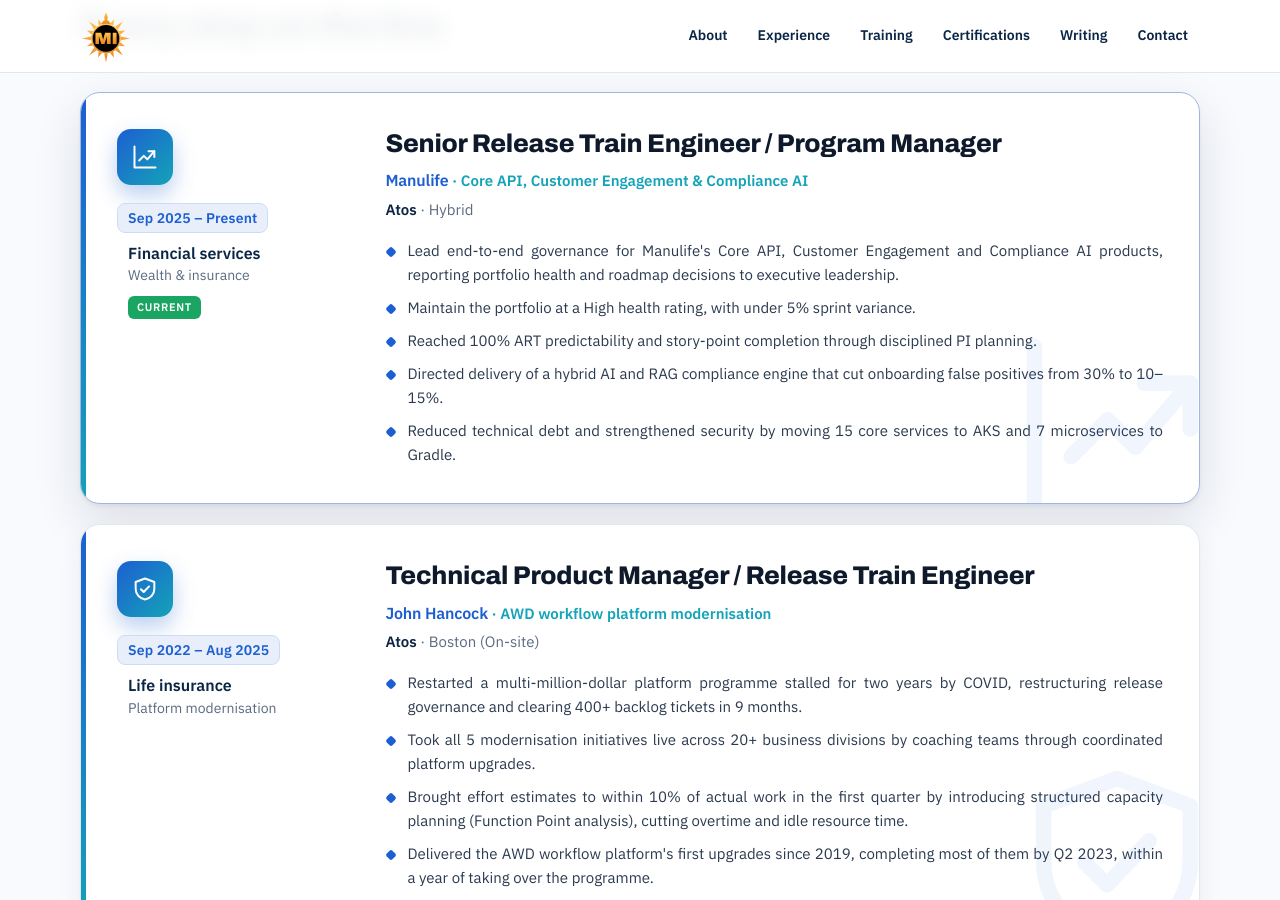
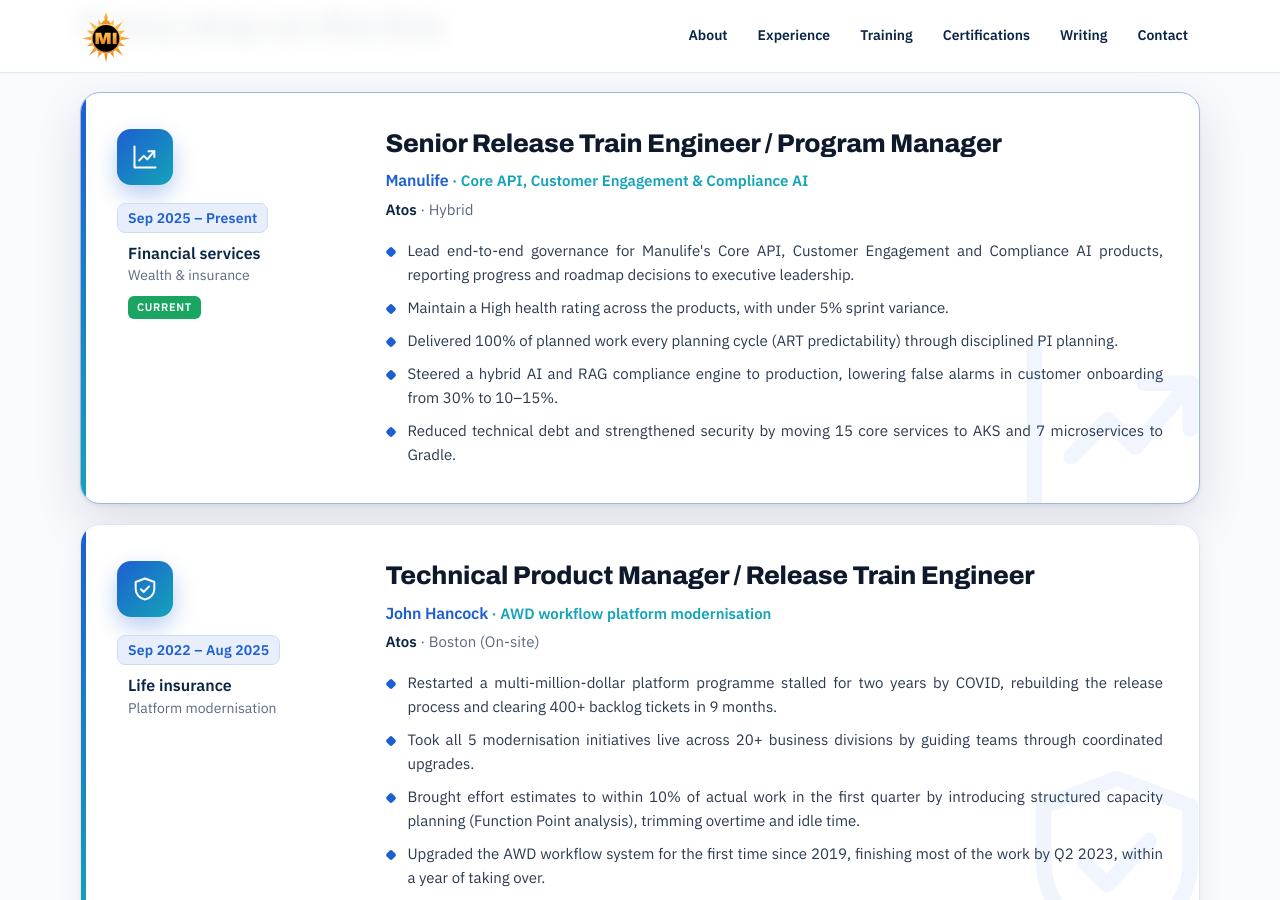
Before and after one commit to Madhan-I/Madhan-I.github.io, a Jekyll site: the page built from index.html, in a window 1280 px wide and 900 px high, scrolled down 2007 px. Built offline with Jekyll 4.4.1, drawn with Linux system fonts in a browser that asks for light colours; some of the changed text lies outside the part shown.

Commit message:
Experience bullets: unique verbs, no repeated wording, clearer claims
Co-Authored-By: Claude Opus 5.5 <noreply@anthropic.com>
Claude-Session: https://claude.ai/code/session_01MFRrTt7LBDdX57m85KHNGp

```diff
--- a/_data/profile.yml
+++ b/_data/profile.yml
@@ -96,10 +96,10 @@ experience:
     project: "Core API, Customer Engagement & Compliance AI"
     current: true
     points:
-      - Lead end-to-end governance for Manulife's Core API, Customer Engagement and Compliance AI products, reporting portfolio health and roadmap decisions to executive leadership.
-      - Maintain the portfolio at a High health rating, with under 5% sprint variance.
-      - Reached 100% ART predictability and story-point completion through disciplined PI planning.
-      - Directed delivery of a hybrid AI and RAG compliance engine that cut onboarding false positives from 30% to 10–15%.
+      - Lead end-to-end governance for Manulife's Core API, Customer Engagement and Compliance AI products, reporting progress and roadmap decisions to executive leadership.
+      - Maintain a High health rating across the products, with under 5% sprint variance.
+      - Delivered 100% of planned work every planning cycle (ART predictability) through disciplined PI planning.
+      - Steered a hybrid AI and RAG compliance engine to production, lowering false alarms in customer onboarding from 30% to 10–15%.
       - Reduced technical debt and strengthened security by moving 15 core services to AKS and 7 microservices to Gradle.
   - dates: Sep 2022 – Aug 2025
     title: Technical Product Manager / Release Train Engineer
@@ -110,10 +110,10 @@ experience:
     detail: Boston (On-site)
     project: "AWD workflow platform modernisation"
     points:
-      - "Restarted a multi-million-dollar platform programme stalled for two years by COVID, restructuring release governance and clearing 400+ backlog tickets in 9 months."
-      - "Took all 5 modernisation initiatives live across 20+ business divisions by coaching teams through coordinated platform upgrades."
-      - "Brought effort estimates to within 10% of actual work in the first quarter by introducing structured capacity planning (Function Point analysis), cutting overtime and idle resource time."
-      - "Delivered the AWD workflow platform's first upgrades since 2019, completing most of them by Q2 2023, within a year of taking over the programme."
+      - "Restarted a multi-million-dollar platform programme stalled for two years by COVID, rebuilding the release process and clearing 400+ backlog tickets in 9 months."
+      - "Took all 5 modernisation initiatives live across 20+ business divisions by guiding teams through coordinated upgrades."
+      - "Brought effort estimates to within 10% of actual work in the first quarter by introducing structured capacity planning (Function Point analysis), trimming overtime and idle time."
+      - "Upgraded the AWD workflow system for the first time since 2019, finishing most of the work by Q2 2023, within a year of taking over."
   - dates: Sep 2020 – Aug 2022
     title: Senior Scrum Master / Agile Project Manager
     sector: "Insurance · Customer communications"
@@ -123,10 +123,10 @@ experience:
     detail: Hybrid
     project: "Customer communications platform"
     points:
-      - "Delivered customer communications to 20M+ Allstate and 400K Encompass Insurance policyholders by deploying 750+ document templates."
-      - "Cut programme cost 25% by streamlining the SDLC, without adding headcount."
-      - "Moved production releases from monthly to near-weekly cycles by clearing release blockers as the main escalation point between engineering and client executives."
-      - "Raised delivery velocity 30% through hands-on Agile coaching of the delivery teams."
+      - "Reached 20M+ Allstate and 400K Encompass Insurance policyholders with customer communications by deploying 750+ document templates."
+      - "Cut programme cost 25% by streamlining the SDLC, without hiring."
+      - "Moved production deployments from monthly to near-weekly by clearing blockers as the main escalation point between engineering and client executives."
+      - "Raised team velocity 30% through hands-on Agile coaching."
   - dates: Jan 2020 – Aug 2020
     title: Scrum Master / Agile Delivery Lead
     sector: "Financial services · Credit unions"
@@ -136,10 +136,10 @@ experience:
     detail: Acquired by Atos
     project: "xPression document project"
     points:
-      - "Stood up a new team and ramped it to full speed within two months, completing half of the work on TruStage's (formerly CUNA Mutual Group) xPression document project with a third of the existing vendor's headcount."
-      - "Achieved zero-defect production releases by building a multi-tier automated testing framework covering regression, smoke and schema checks."
-      - "Cut project schedules 35% by mentoring onsite and offshore teams and leading sprint retrospectives."
-      - "Handled 2,000+ document requests end to end, from design to release, using xAdmin and xDashboard."
+      - "Stood up a new team and ramped it to full speed within two months, completing half of the work on TruStage's (formerly CUNA Mutual Group) xPression project with a third of the existing vendor's headcount."
+      - "Shipped every production release defect-free by building a layered automated test framework for regression, smoke and schema checks."
+      - "Shortened project schedules 35% by mentoring onsite and offshore engineers and running sprint retrospectives."
+      - "Owned 2,000+ document requests from design to go-live."
   - dates: Jul 2017 – Jan 2020
     title: Technology Lead / Senior Analyst
     sector: "Insurance · Document platform migration"
```
